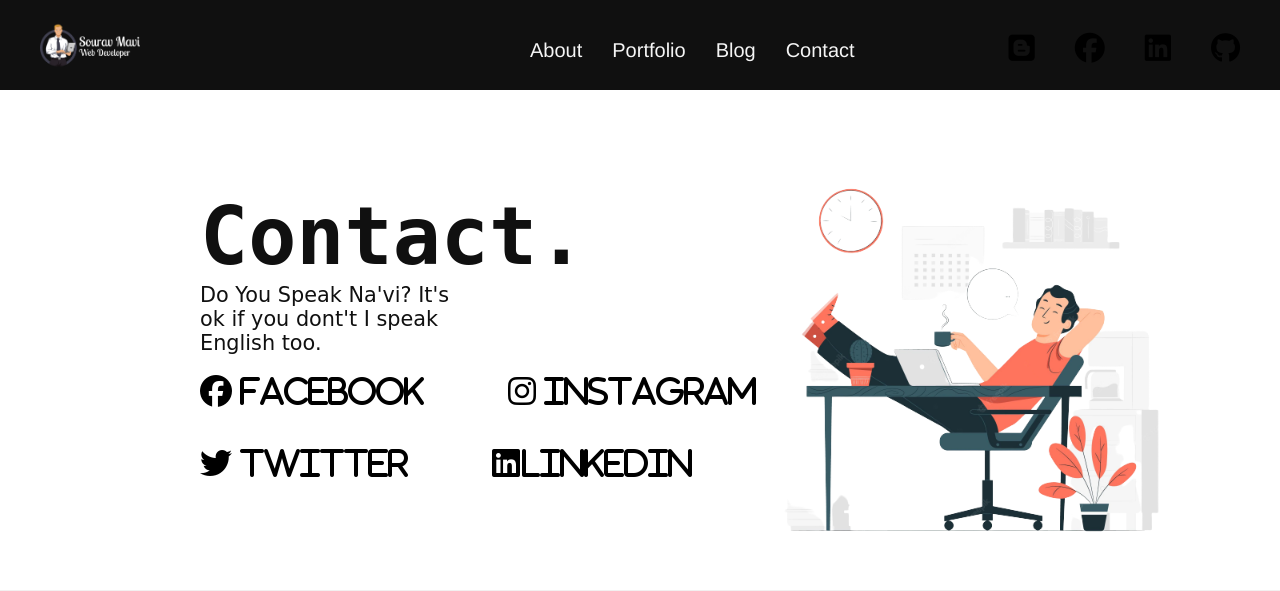
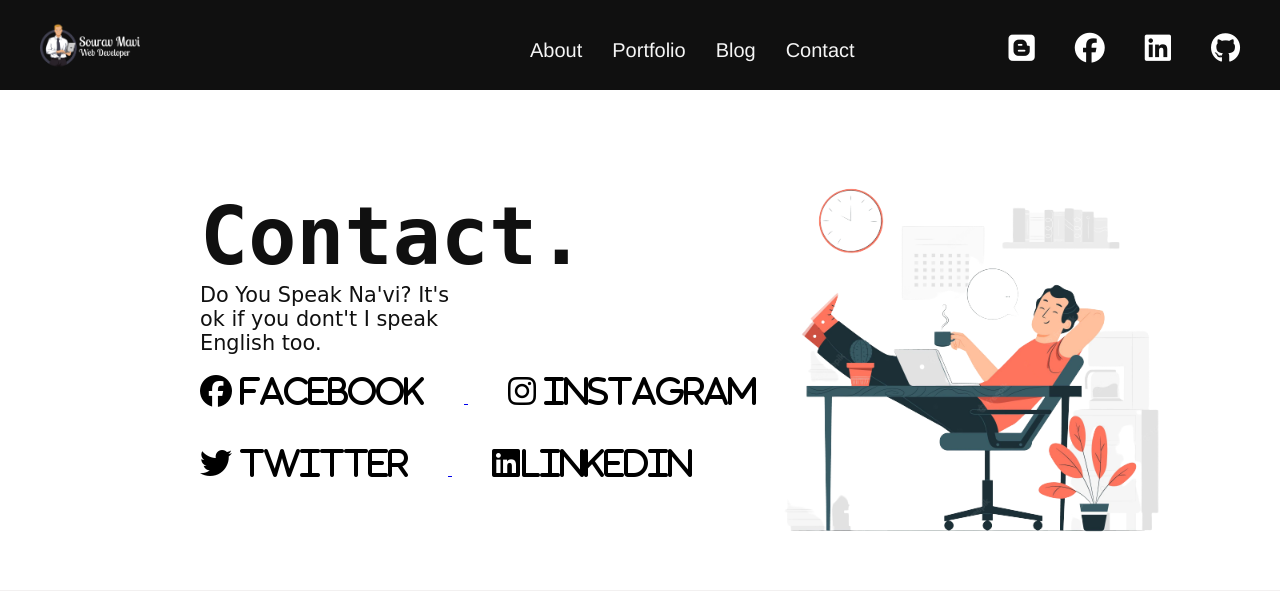
Before and after one commit to HexZError/Portfolio, a PHP site: page /contact.html in a window 1280 px wide. Shown: the top 591 px of the page. Run offline with PHP 8.4, Linux system fonts and the light colour scheme; some libraries are stand-ins or nearby versions.

Commit message:
26 update

```diff
--- a/contact.html
+++ b/contact.html
@@ -20,11 +20,19 @@
 				<li><a href="#">Portfolio</a></li>
 				<li><a href="#">Blog</a></li>
 				<li><a href="contact.html">Contact</a></li>
-				<div class="icon-section">
+				<div class="contact-icon-section">
+				<a href="https://github.com/HexZError">
 				<i class="fa-brands fa-github icon1"></i>
+				</a>
+				<a href="https://www.linkedin.com/in/sourav-mavi-429980197/">
 				<i class="fa-brands fa-linkedin icon1"></i>
+				</a>
+				<a href="https://www.facebook.com/sourav.mavi.100">
 				<i class="fa-brands fa-facebook icon1 "></i>
+				</a>
+				<a href="https://www.townfact.com/">
 				<i class="fa-brands fa-blogger icon1"></i>
+				</a>
 				</div>
 			</ul>
 		</div>
@@ -33,22 +41,30 @@
 			<h1>Contact.</h1>
 			<p>Do You Speak Na'vi? It's ok if you dont't I speak English too.</p>
 			<div class="social-media">
+				<a href="https://www.facebook.com/sourav.mavi.100">
 				<i class="fa-brands fa-facebook">
 					Facebook
 				</i>
+				</a>
+				<a href="https://www.instagram.com/sourav_mavi__/">
 				<i class="fa-brands fa-instagram">
 					Instagram
 				</i>
+				</a>
+				<a href="https://twitter.com/SouravMavi7">
 				<i class="fa-brands fa-twitter">
 					twitter
 				</i>
+				</a>
+				<a href="https://www.linkedin.com/in/sourav-mavi-429980197/">
 				<i class="fa-brands fa-linkedin">linkedin
 				</i>
+				</a>
 			</div>
 		</div>
 		<div class="contact-form">
 			<h1>Send me an email</h1>
-			<form action="#">
+			<form action="login.php" method="post">
 				<label>Name</label><br>
 				<input type="text" name="name">
 				<br>
@@ -56,7 +72,7 @@
 				<input type="text" name="email">
 				<br>
 				<label>Message</label><br>
-				<textarea></textarea><br>
+				<textarea name="Message"></textarea><br>
 				<button>Send Email</button>
 			</form>
 		</div>
--- a/style.css
+++ b/style.css
@@ -47,6 +47,11 @@
 	margin-top: 33px;
 	font-size:30px;
 	cursor: pointer;
+	color: white;
+}
+.icon-section i:hover{
+	color: #949494;
+	transition: 0.5s;
 }
 .intro{
 	background-color: whitesmoke;
@@ -300,6 +305,7 @@
 .social-media i{
 	padding: 20px 40px;
 	font-size: 2rem;
+	color: black;
 }
 .contact-form{
 	background-color: #f2f0f0;
@@ -343,3 +349,11 @@
 	color: white;
 	font-size: 1rem;
 }
+.contact-icon-section i{
+	float: right;
+	margin-right: 40px;
+	margin-top: 33px;
+	font-size:30px;
+	cursor: pointer;
+	color: white;
+}
```
Also changed, not shown: about.html (+8 -0 lines), index.html (+8 -0 lines), login.php (added, +13 -0 lines), info.txt (added).
